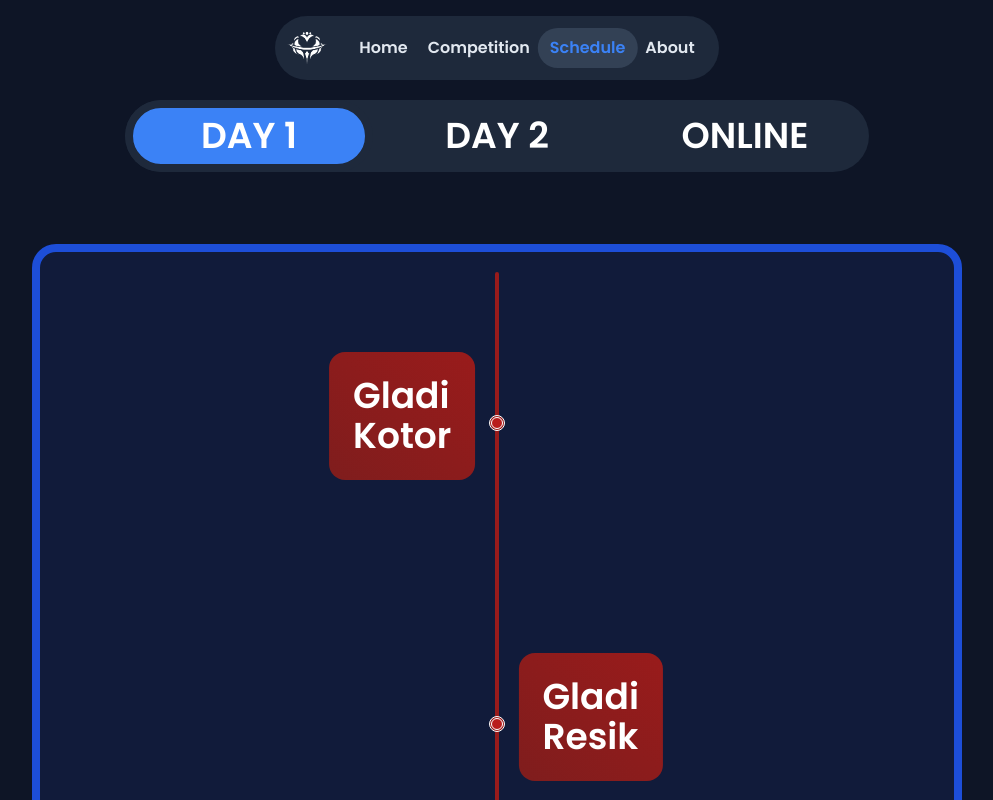
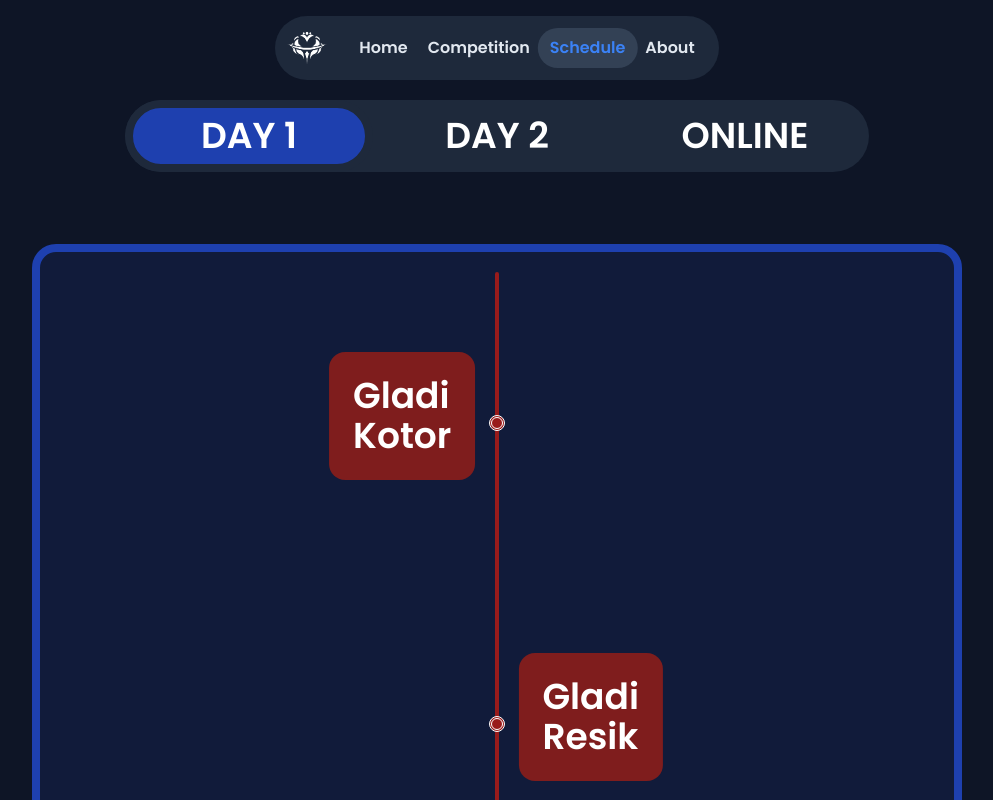
Before and after one commit to azzamhaer/artqtion-2.0, a Vue app in the folder artq-vue/: page /schedule in a window 1280 px wide. Shown: the top 800 px of the page, without its empty margins (143-1136 px from the left). Built offline with nearby package versions, Linux system fonts and the light colour scheme.

Commit message:
UI LEBIH KEREN

```diff
--- a/artq-vue/src/components/About.vue
+++ b/artq-vue/src/components/About.vue
@@ -31,7 +31,7 @@ updateCountdown();
       <div class="col-span-2 lg:ml-20 py-5">
         <div>
           <h2 class="text-4xl lg:text-5xl uppercase font-semibold">About</h2>
-          <div class="duration-300 text-slate-300 w-36 lg:w-48 h-0.5 mt-3 mb-4 bg-blue-500"></div>
+          <div class="duration-300 text-slate-300 w-36 lg:w-48 h-0.5 mt-3 mb-4 bg-blue-700"></div>
           <p class="text-sm lg:text-lg mb-5 lg:mb-10">
             Art, Quranic, Technology, dan Competition atau ArtQTion adalah kegiatan tahunan yang di adakan oleh Santri Sekolah Impian sejak tahun 2022. <br />
             <br />
@@ -44,8 +44,8 @@ updateCountdown();
           </p>
         </div>
         <div class="w-auto lg:w-auto flex gap-5">
-          <button class="bg-gradient-to-r from-blue-400 to-blue-900 p-3 rounded-full"><a class="text-sm lg:text-lg font-semibold capitalize" href="https://www.youtube.com/@art-qtionofficial2273">our youtube</a></button>
-          <button class="bg-gradient-to-r from-blue-400 to-blue-900 p-3 rounded-full"><a class="text-sm lg:text-lg font-semibold capitalize" href="https://www.instagram.com/artqtion.official">our instagram</a></button>
+          <button class="bg-blue-800 p-3 rounded-full"><a class="text-sm lg:text-lg font-semibold capitalize" href="https://www.youtube.com/@art-qtionofficial2273">our youtube</a></button>
+          <button class="bg-blue-800 p-3 rounded-full"><a class="text-sm lg:text-lg font-semibold capitalize" href="https://www.instagram.com/artqtion.official">our instagram</a></button>
         </div>
         <div class="flex mt-8">
           <div class="h-12 lg:h-28 mx-3 lg:mx-5">
--- a/artq-vue/src/components/Schedule.vue
+++ b/artq-vue/src/components/Schedule.vue
@@ -2,14 +2,11 @@
   <div class="py-20 container">
     <TabsWrapperTl :tabTitles="modal.daysTitles">
       <Tab class="flex justify-center" :title="day.title" v-for="day in modal.days" :key="day.id">
-        <div class="lg:w-3/4 w-full flex justify-center border-8 bg-blue-900 bg-opacity-20 border-blue-700 rounded-3xl py-5" :style="`height: ${day.schedules.length * 20}rem`">
+        <div class="lg:w-3/4 w-full flex justify-center border-8 bg-blue-900 bg-opacity-20 border-blue-800 rounded-3xl py-5" :style="`height: ${day.schedules.length * 20}rem`">
           <div class="w-1 h-full bg-red-800 rounded-full flex flex-col justify-around items-center">
-            <div v-for="(schedule, index) in day.schedules" :key="schedule.id" class="w-4 h-4 bg-red-800 capitalize border-white border rounded-full relative">
-              <div class="w-3 h-3 bg-red-700 border-white border rounded-full absolute top-1/2 left-1/2 -translate-x-1/2 -translate-y-1/2"></div>
-              <div
-                :class="{ 'right-0 translate-x-[110%]': schedule.id % 2 === 0, 'left-0 -translate-x-[110%]': schedule.id % 2 !== 0 }"
-                class="lg:p-6 p-4 flex flex-col gap-2 absolute top-0 -translate-y-1/2 bg-gradient-to-tr to-red-800 from-red-900 rounded-2xl"
-              >
+            <div v-for="(schedule, index) in day.schedules" :key="schedule.id" class="w-4 h-4 bg-red-800 capitalize border-[0.5px] border-white rounded-full relative">
+              <div class="w-3 h-3 bg-red-800 border-white border rounded-full absolute top-1/2 left-1/2 -translate-x-1/2 -translate-y-1/2"></div>
+              <div :class="{ 'right-0 translate-x-[110%]': schedule.id % 2 === 0, 'left-0 -translate-x-[110%]': schedule.id % 2 !== 0 }" class="lg:p-6 p-4 flex flex-col gap-2 absolute top-0 -translate-y-1/2 bg-red-900 rounded-2xl">
                 <img v-if="schedule.imgUrl" :src="schedule.imgUrl" src="" alt="" />
                 <p class="text-lg sm:text-3xl lg:text-4xl font-semibold w-full flex">
                   {{ schedule.acara }}
--- a/artq-vue/src/components/TabsWrapper.vue
+++ b/artq-vue/src/components/TabsWrapper.vue
@@ -10,7 +10,7 @@
             '-translate-x-full': selectedTitle === tabTitles[0],
             'translate-x-0 ': selectedTitle === tabTitles[1],
           }"
-          class="duration-300 text-slate-300 w-1/2 h-full absolute top-0 z-10 right-0 rounded-full border-8 border-slate-800 bg-blue-500"
+          class="duration-300 text-slate-300 w-1/2 h-full absolute top-0 z-10 right-0 rounded-full border-8 border-slate-800 bg-blue-700"
         ></div>
       </div>
     </div>
--- a/artq-vue/src/components/TabsWrapperTl.vue
+++ b/artq-vue/src/components/TabsWrapperTl.vue
@@ -10,7 +10,7 @@
       >
         {{ tabTitle }}
       </span>
-      <div :style="{ transform: `translateX(${tabTitles.indexOf(selectedTitle)}00%)` }" class="duration-300 border-8 border-slate-800 left-0 text-slate-300 h-full absolute w-1/3 top-0 rounded-full z-10 bg-blue-500"></div>
+      <div :style="{ transform: `translateX(${tabTitles.indexOf(selectedTitle)}00%)` }" class="duration-300 border-8 border-slate-800 left-0 text-slate-300 h-full absolute w-1/3 top-0 rounded-full z-10 bg-blue-800"></div>
     </div>
     <slot></slot>
   </div>
```
